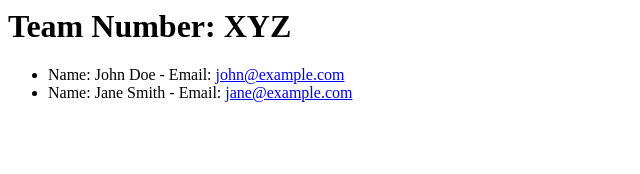
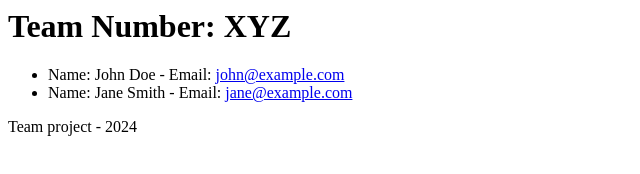
Before and after one commit to bittubharadwaj/hw, a plain HTML site: page index.html in a window 1280 px wide. Shown: the whole page, without its empty margins (0-640 px from the left). Drawn offline with Linux system fonts and the light colour scheme.

Commit message:
Add footer to the webpage

```diff
--- a/index.html
+++ b/index.html
@@ -8,6 +8,6 @@
         <li>Name: John Doe - Email: <a href="mailto:john@example.com">john@example.com</a></li>
         <li>Name: Jane Smith - Email: <a href="mailto:jane@example.com">jane@example.com</a></li>
     </ul>
-
+    <footer>Team project - 2024</footer>
 </body>
 </html>
```
